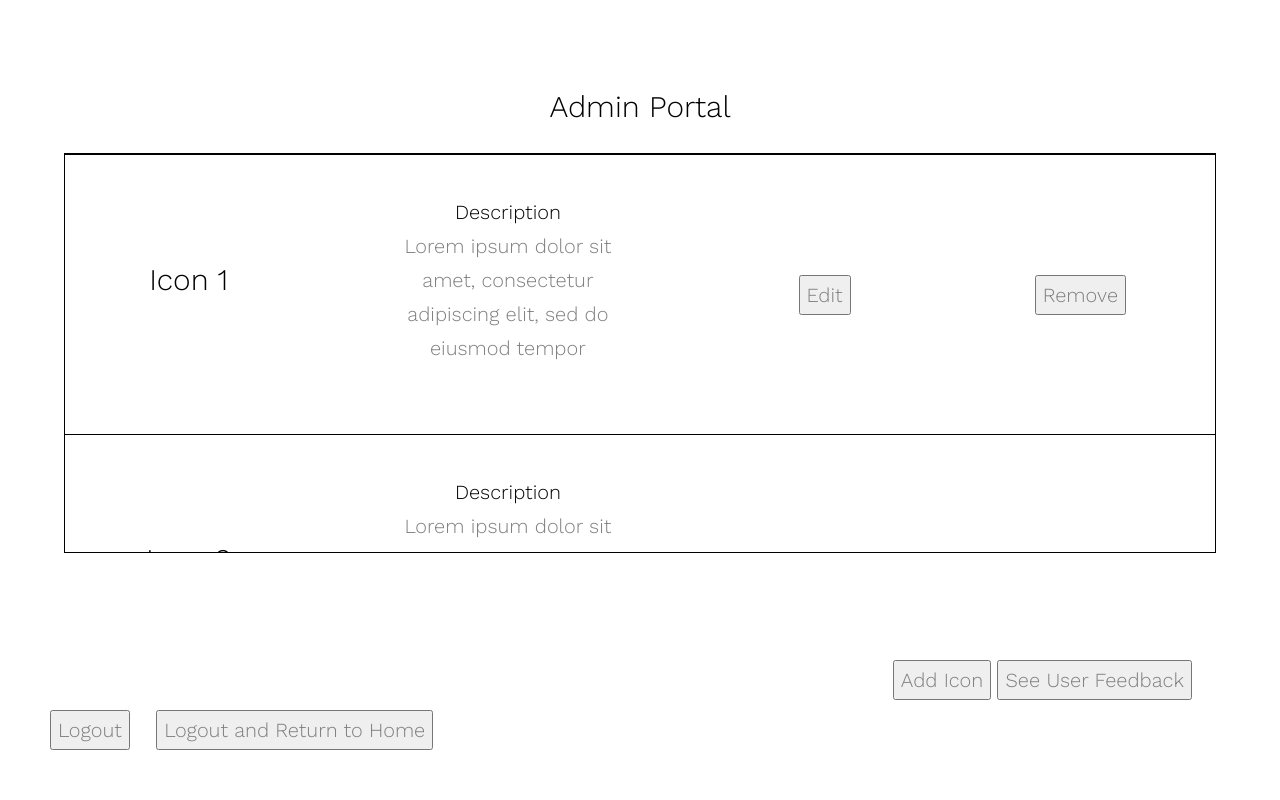
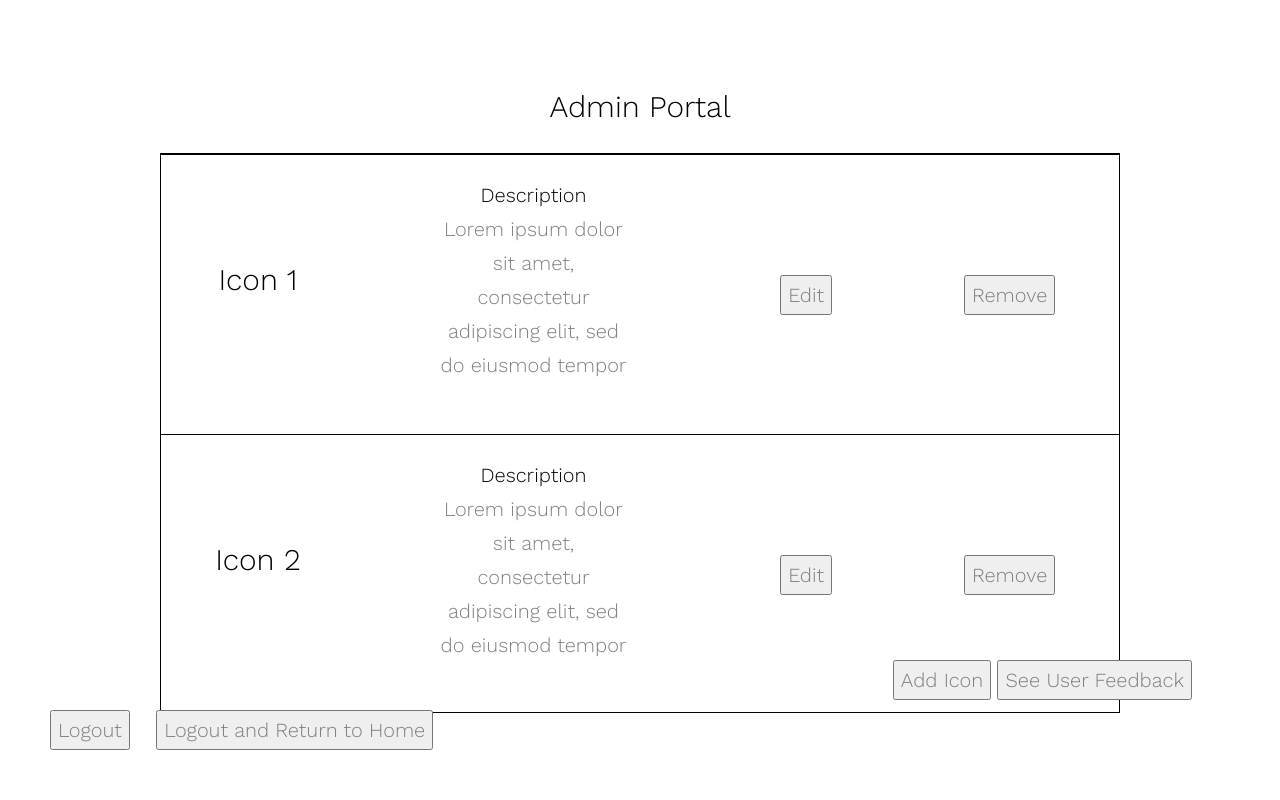
Before and after one commit to jma93/EULA_Iconographic_Tool, a plain HTML site: page admin.html in a window 1280 px wide. Drawn offline with nearby package versions, Linux system fonts and the light colour scheme.

Commit message:
shit getting done

```diff
--- a/css/style.css
+++ b/css/style.css
@@ -121,9 +121,8 @@ footer {
 
 #icongrid {
   margin: 0 auto;
-  width:90vw;
-  height:50vh;
-
+  width: 75vw;
+  height:70vh;
   overflow:auto;
   border: 1px solid black;
 }
```
